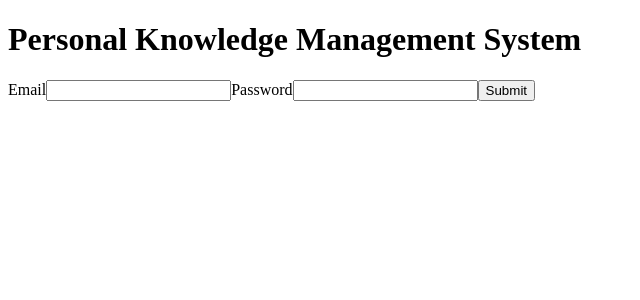
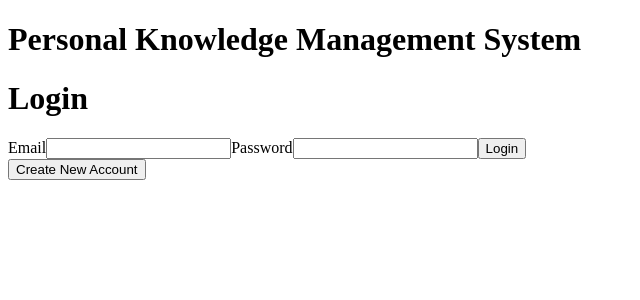
Before and after one commit to zheckert/pkms, a React (Vite) app in the folder pkms-frontend/: page / in a window 1280 px wide. Shown: the top 300 px of the page, without its empty margins (0-640 px from the left). Built offline with nearby package versions, Linux system fonts and the light colour scheme.

Commit message:
Update login form to allow for creation of new users

```diff
--- a/pkms-frontend/src/components/LoginForm.jsx
+++ b/pkms-frontend/src/components/LoginForm.jsx
@@ -1,25 +1,34 @@
 import React, { useState } from "react";
 import axios from "axios";
 
-const LoginForm = ({ onLoginSuccess }) => {
+const LoginForm = ({ onLoginSuccess, createUser }) => {
   const [email, setEmail] = useState("");
   const [password, setPassword] = useState("");
   const [loading, setLoading] = useState(false);
   const [message, setMessage] = useState("");
+  const [mode, setMode] = useState("login");
+  const [name, setName] = useState("");
 
   const handleLogin = async (e) => {
     e.preventDefault();
     setLoading(true);
 
     try {
+      if (mode === "login") {
         const response = await axios.post("http://localhost:5000/auth/login", {
           email,
           password,
         });
         const { token, user } = response.data;
-
         onLoginSuccess(response.data.token, response.data.user);
         setMessage("Login successful!");
+      } else if (mode === "create") {
+        const response = await axios.post("http://localhost:5000/users", {
+          user: { email, password, name },
+        });
+        onLoginSuccess(response.data.token, response.data.user);
+        setMessage("Account created successfully!");
+      }
     } catch (error) {
       console.error("Login failed!", error.response?.data || error.message);
       setMessage("Invalid credentials; please try again");
@@ -28,9 +37,26 @@ const LoginForm = ({ onLoginSuccess }) => {
     }
   };
 
+  const toggleMode = () => {
+    setMode((prevMode) => (prevMode === "login" ? "create" : "login"));
+    setMessage("");
+  };
+
   return (
     <div>
+      <h1>{mode === "login" ? "Login" : "Create Account"}</h1>
       <form onSubmit={handleLogin}>
+        {mode === "create" && (
+          <>
+            <label htmlFor="name">Name</label>
+            <input
+              type="text"
+              id="name"
+              value={name}
+              onChange={(e) => setName(e.target.value)}
+            />
+          </>
+        )}
         <label htmlFor="email">Email</label>
         <input
           type="email"
@@ -47,10 +73,17 @@ const LoginForm = ({ onLoginSuccess }) => {
         />
         {/* todo: split button into its own component? */}
         <button type="submit" disabled={loading}>
-          {loading ? "Loading..." : "Submit"}
+          {loading
+            ? "Loading..."
+            : mode === "login"
+            ? "Login"
+            : "Create Account"}
         </button>
       </form>
       {message && <p>{message}</p>}
+      <button onClick={toggleMode}>
+        {mode === "login" ? "Create New Account" : "Back to Login"}
+      </button>
     </div>
   );
 };
```
Lines whose indentation alone changed are shown as unchanged.
